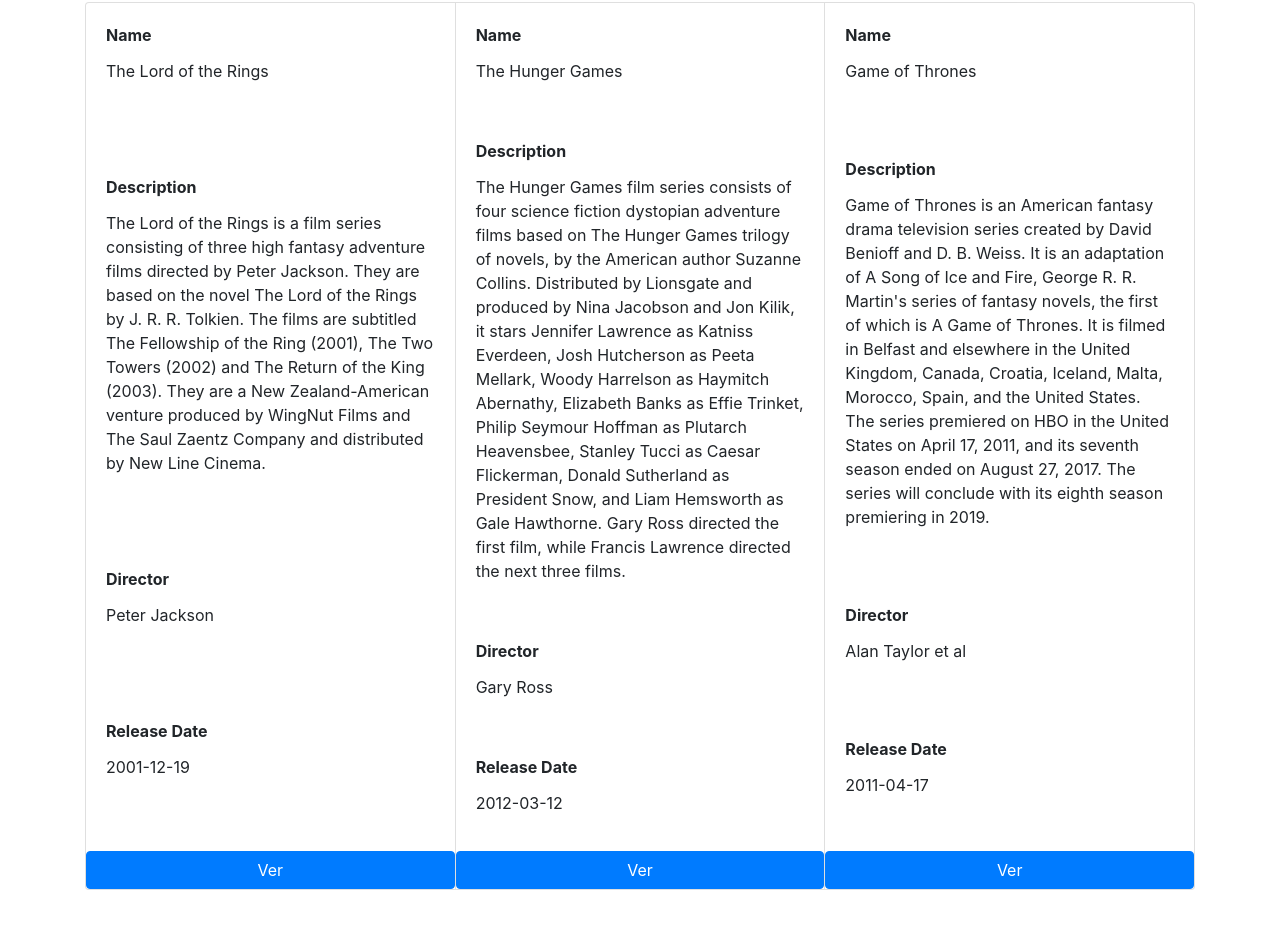
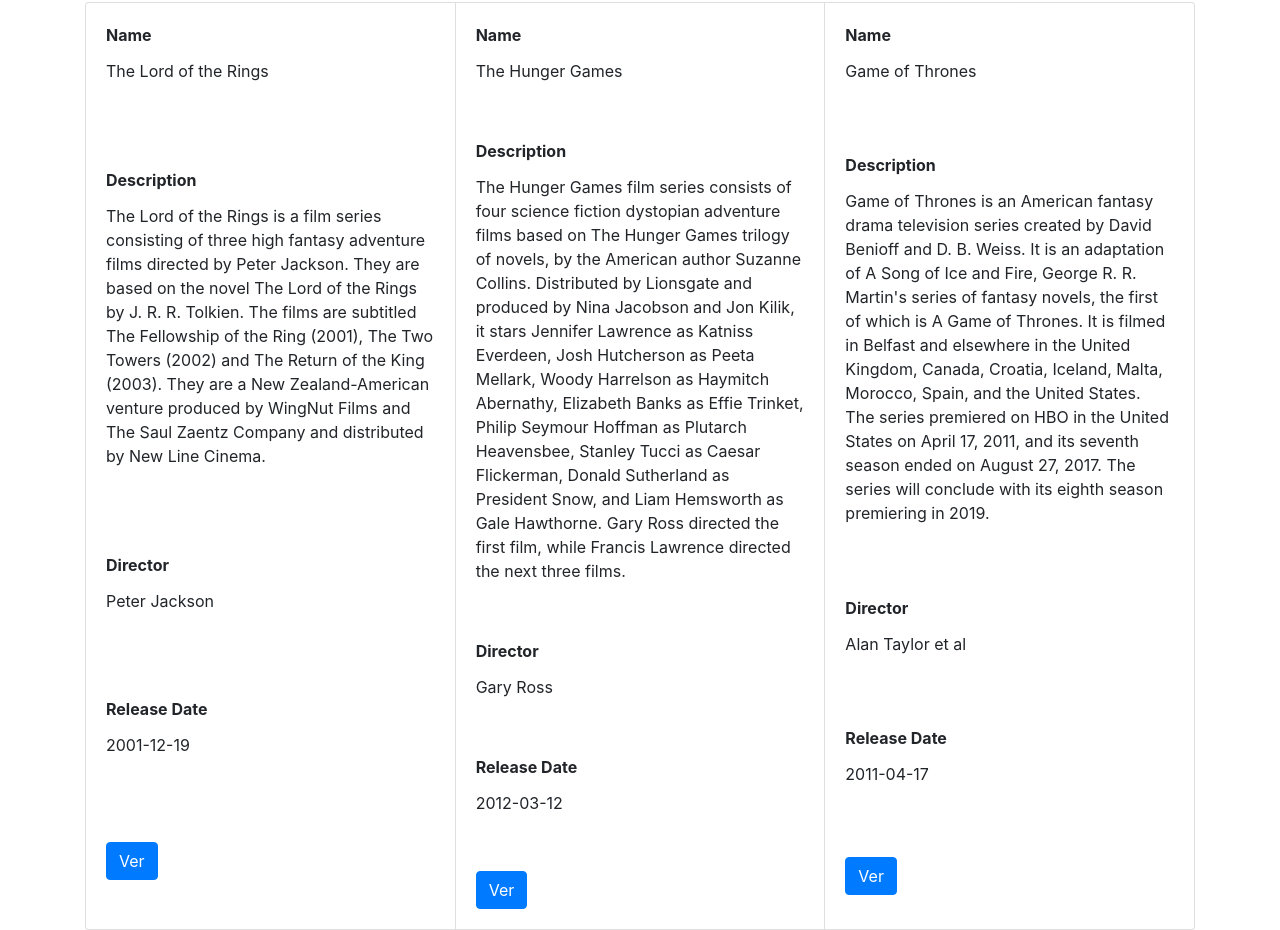
Before and after one commit to AdrianXtreme/practica_vuejs_introduccion, a website: page index.html in a window 1280 px wide. Shown: the part 270-1200 px from the top of the page. Before the commit the page ends 1160 px from the top, so only its background shows below. Drawn offline with nearby package versions, Linux system fonts and the light colour scheme.

Commit message:
botones a su tamaño correcto, el espaciado general sigo sin lograrlo

```diff
--- a/index.html
+++ b/index.html
@@ -44,7 +44,7 @@
                                     </dd>
                                 </dl>
                             </div>
-                            <a v-bind:href="item.href" class="btn btn-primary">Ver</a>
+                            <div class="card-body"><a v-bind:href="item.href" class="btn btn-primary">Ver</a></div>
                         </div>
                     </div>
             </div>
```
